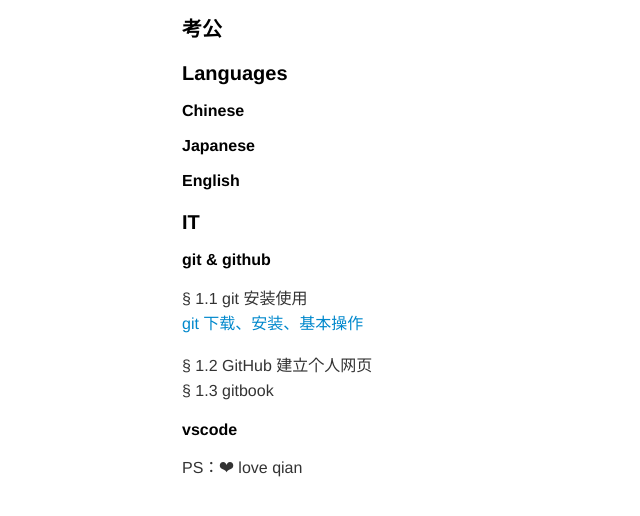
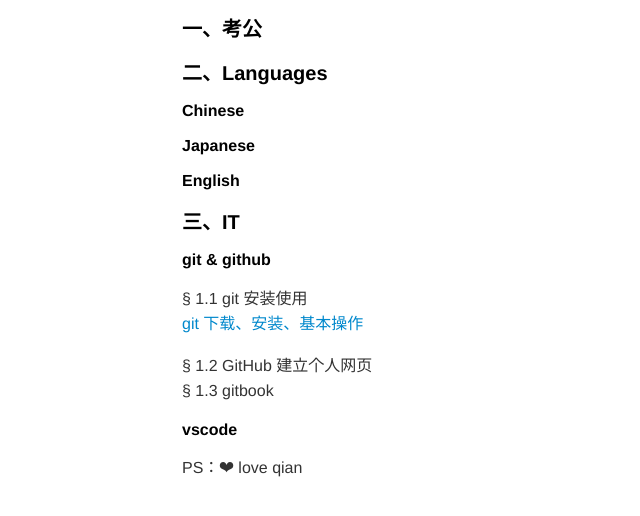
Before and after one commit to rocwang12/note, a plain HTML site: page index.html in a window 1280 px wide. Shown: the part 88-604 px from the top of the page, without its empty margins (1-641 px from the left). Drawn offline with nearby package versions, Linux system fonts and the light colour scheme.

Commit message:
index.html

```diff
--- a/index.html
+++ b/index.html
@@ -264,9 +264,9 @@
       <div class="mume markdown-preview   ">
       <h3 class="mume-header" id="my-nodes-for-something">my nodes for something</h3>
 
-<h4 class="mume-header" id="%E8%80%83%E5%85%AC">&#x8003;&#x516C;</h4>
+<h4 class="mume-header" id="%E4%B8%80-%E8%80%83%E5%85%AC">&#x4E00;&#x3001;&#x8003;&#x516C;</h4>
 
-<h4 class="mume-header" id="languages">Languages</h4>
+<h4 class="mume-header" id="%E4%BA%8C-languages">&#x4E8C;&#x3001;Languages</h4>
 
 <h5 class="mume-header" id="chinese">Chinese</h5>
 
@@ -274,7 +274,7 @@
 
 <h5 class="mume-header" id="english">English</h5>
 
-<h4 class="mume-header" id="it">IT</h4>
+<h4 class="mume-header" id="%E4%B8%89-it">&#x4E09;&#x3001;IT</h4>
 
 <h5 class="mume-header" id="git-github">git &amp; github</h5>
 
```
